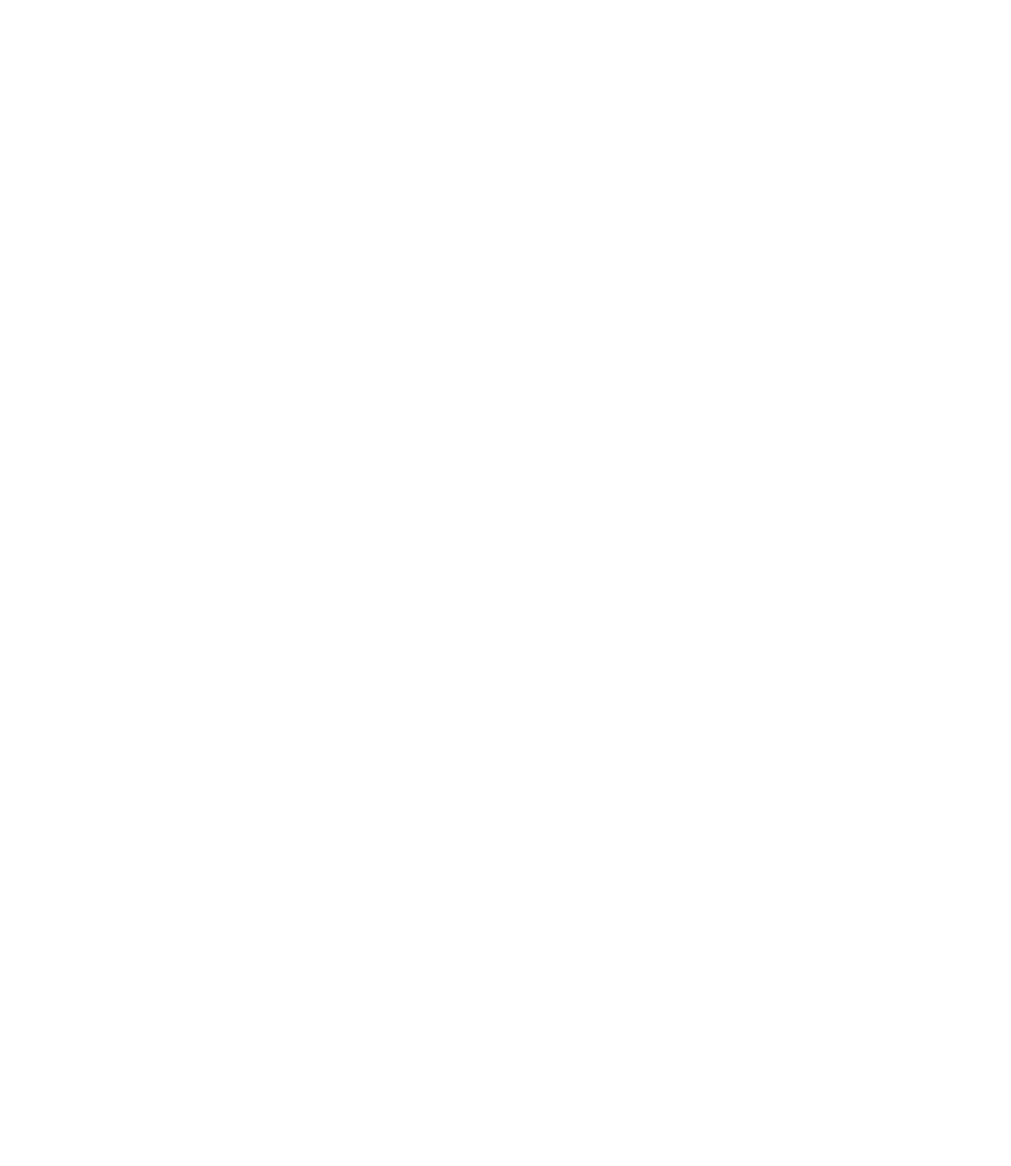
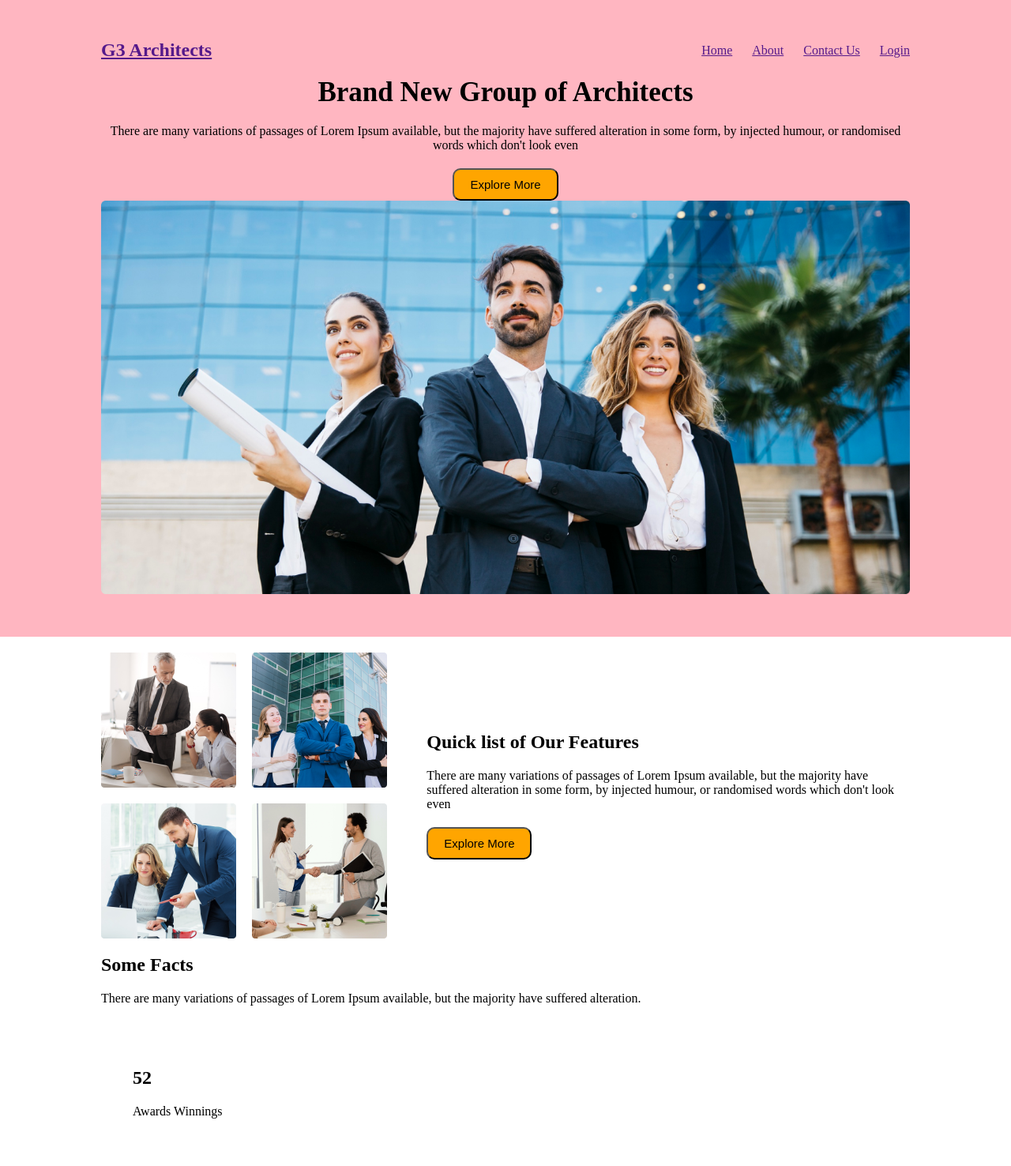
Before and after one commit to chanda-27/architect-web-project, a plain HTML site: page index.html in a window 1280 px wide. Shown: the whole page at 79% size. Before the commit the page ends 800 px from the top, so only its background shows below. Drawn offline with Linux system fonts and the light colour scheme.

Commit message:
adeded css styles

```diff
--- a/index.html
+++ b/index.html
@@ -7,6 +7,64 @@
     <link rel="stylesheet" href="styles/style.css">
 </head>
 <body>
+    <header>
+        <div class="container">
+            <nav>
+                <h1><a href="">G3 Architects</a></h1>
+                <div class="links">
+                    <a href="">Home</a>
+                    <a href="">About</a>
+                    <a href="">Contact Us</a>
+                    <a href="">Login</a>
+                </div>
+            </nav>
+            <section class="banner">
+                <div class="banner-text">
+                    <h1>Brand New Group of Architects</h1>
+                    <p>There are many variations of passages of Lorem Ipsum available, but the majority have suffered alteration in some form, by injected humour, or randomised words which don't look even</p>
+                    <button class="btn">Explore More</button>
+                </div>
+                <div class="banner-img">
+                    <img src="./images/banner.png" alt="">
+                </div>
+            </section>
+        </div>
+    </header>
+    <main>
+        <section class="container">
+            <div class="features">
+                <div class="img-features">
+                    <img src="./images/team1.png" alt="">
+                    <img src="./images/team2.png" alt="">
+                    <img src="./images/team3.png" alt="">
+                    <img src="./images/team4.png" alt="">
+                </div>
+                <div class="text-features">
+                    <h1>Quick list of Our Features</h1>
+                    <p>There are many variations of passages of Lorem Ipsum available, but the majority have suffered alteration in some form, by injected humour, or randomised words which don't look even</p>
+                    <button class="btn">Explore More</button>
+                </div>
+            </div>
 
+            <div class="facts">
+                <div class="text-facts">
+                    <h1>Some Facts</h1>
+                    <p>There are many variations of passages of Lorem Ipsum available, but the majority have suffered alteration.</p>
+                </div>
+                <div class="magic-facts">
+                    <div class="magic-child">
+                        <div class="child-baby">
+                            <img src="" alt="">
+                            <h2>52</h2>
+                            <p>Awards Winnings</p>
+                        </div>
+                    </div>
+                </div>
+            </div>
+        </section>
+    </main>
+    <footer>
+
+    </footer>
 </body>
 </html>
--- a/styles/style.css
+++ b/styles/style.css
@@ -0,0 +1,86 @@
+*{
+    padding: 0;
+    margin: 0;
+    box-sizing: border-box;
+}
+
+header{
+    padding: 50px 0;
+    background: lightpink;
+}
+.container {
+    max-width: 1440px;
+    margin: 0 auto;
+    width: 80%;
+}
+ nav{
+    display: flex;
+    flex-direction: column;
+    align-items: center;
+    gap: 20px;
+ }
+
+ .links{
+    display: flex;
+    flex-direction: column;
+    align-items: center;
+    gap: 15px;
+ }
+ .banner-text{
+    text-align: center;
+ }
+
+ .banner-text h1{
+    font-size: 35px;
+ }
+ .banner-text h1,p {
+    margin: 20px 0px;
+ }
+
+ .btn {
+    padding: 10px 20px;
+    font-size: 15px;
+    border-radius: 10px;
+    background-color: orange;
+ }
+
+ img {
+    width: 100%;
+ }
+
+ .img-features {
+    display: grid;
+    margin: 20px 0px;
+ }
+
+ .magic-child {
+    border: 1px saddlebrown;
+    padding: 40px;
+ }
+
+ /* responsive design */
+ /* midium device */
+ @media (min-width: 576px) {
+    nav{
+        flex-direction: row;
+        justify-content: space-between;
+     }
+
+    .links{
+        flex-direction: row;
+        gap: 25px;
+    }
+    .img-features{
+        grid-template-columns: repeat(2,1fr);
+        gap: 20px;
+    }
+
+ }
+
+ @media (min-width: 992px) {
+        .features{
+            display: flex;
+            gap: 50px;
+            align-items: center;
+        }
+ }
```
